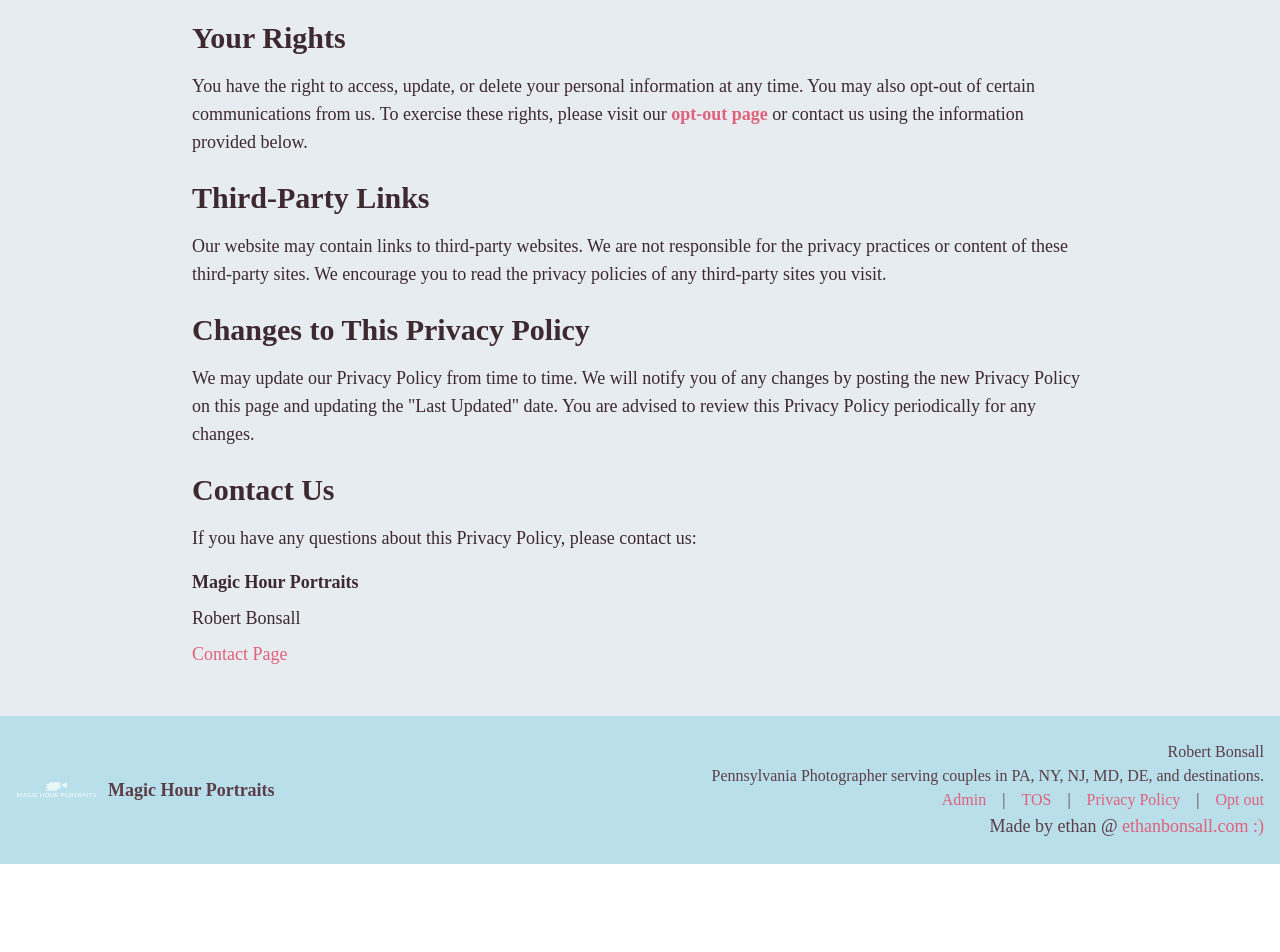
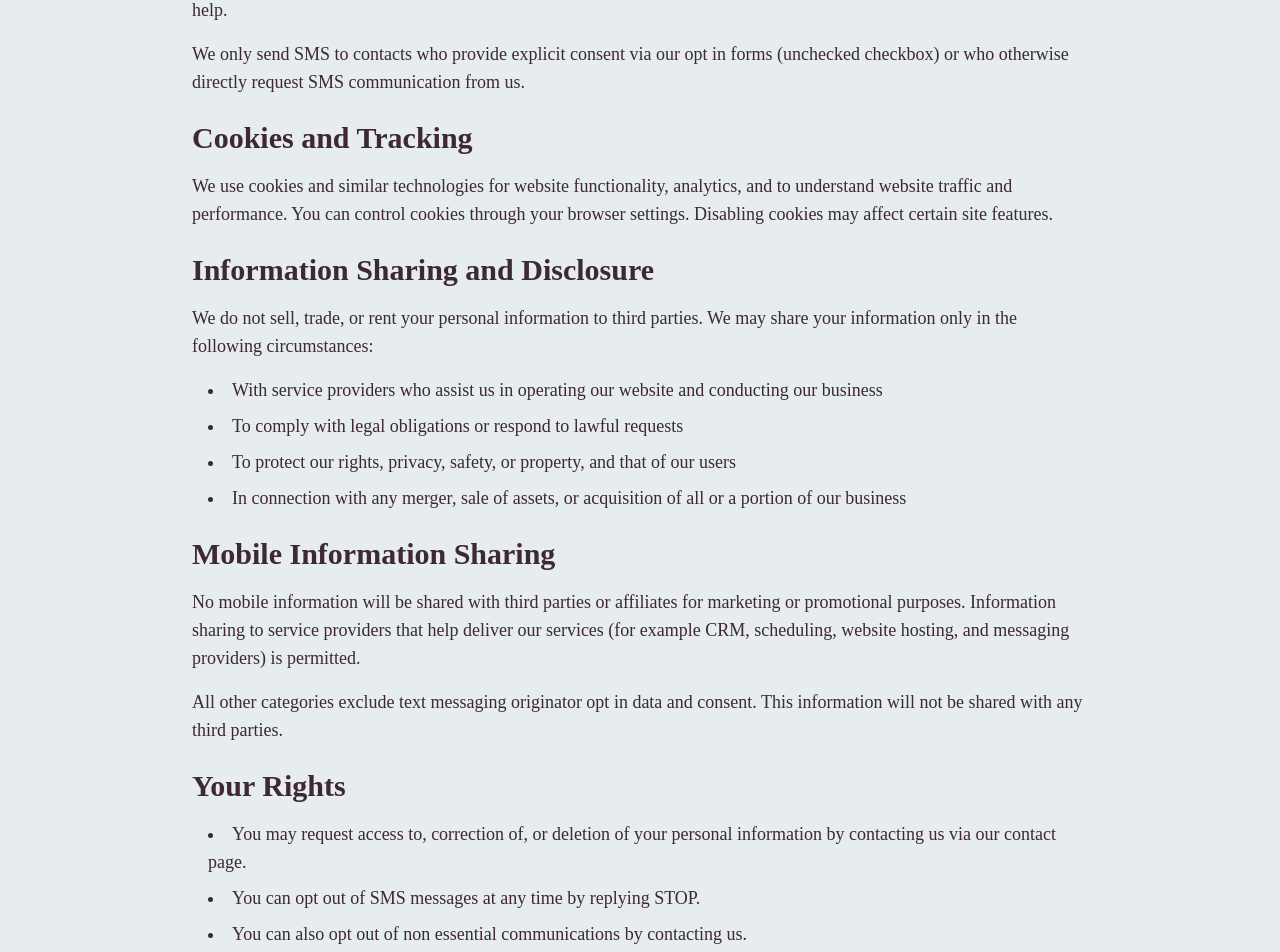
Before and after one commit to ethanbonsall/Magic-Hour-Portraits, a Next.js app in the folder web/: page /privacy-policy in a window 1280 px wide. Shown: the part 1520-2472 px from the top of the page. Before the commit the page ends 2384 px from the top, so only its background shows below. Built offline with nearby package versions, Linux system fonts and the light colour scheme.

Commit message:
Update to privacy

```diff
--- a/web/pages/privacy-policy.tsx
+++ b/web/pages/privacy-policy.tsx
@@ -149,6 +149,102 @@ const PrivacyPolicyPage = () => {
 
             <section className="space-y-4">
               <h2 className="text-2xl md:text-3xl font-semibold text-text-800">
+                SMS Communications and Opt In
+              </h2>
+              <p className="text-text-800">
+                If you opt in to receive SMS messages from Magic Hour Portraits,
+                we may send messages related to your enquiry and our services,
+                including enquiry confirmations, scheduling links, appointment
+                confirmations and reminders, and service updates related to your
+                request. Message frequency varies. Msg and data rates may apply.
+                Reply STOP to opt out. Reply HELP for help.
+              </p>
+              <p className="text-text-800">
+                We only send SMS to contacts who provide explicit consent via
+                our opt in forms (unchecked checkbox) or who otherwise directly
+                request SMS communication from us.
+              </p>
+            </section>
+
+            <section className="space-y-4">
+              <h2 className="text-2xl md:text-3xl font-semibold text-text-800">
+                Cookies and Tracking
+              </h2>
+              <p className="text-text-800">
+                We use cookies and similar technologies for website
+                functionality, analytics, and to understand website traffic and
+                performance. You can control cookies through your browser
+                settings. Disabling cookies may affect certain site features.
+              </p>
+            </section>
+
+            <section className="space-y-4">
+              <h2 className="text-2xl md:text-3xl font-semibold text-text-800">
+                Information Sharing and Disclosure
+              </h2>
+              <p className="text-text-800">
+                We do not sell, trade, or rent your personal information to
+                third parties. We may share your information only in the
+                following circumstances:
+              </p>
+              <ul className="list-disc list-inside space-y-2 ml-4 text-text-800">
+                <li>
+                  With service providers who assist us in operating our website
+                  and conducting our business
+                </li>
+                <li>
+                  To comply with legal obligations or respond to lawful requests
+                </li>
+                <li>
+                  To protect our rights, privacy, safety, or property, and that
+                  of our users
+                </li>
+                <li>
+                  In connection with any merger, sale of assets, or acquisition
+                  of all or a portion of our business
+                </li>
+              </ul>
+            </section>
+
+            <section className="space-y-4">
+              <h2 className="text-2xl md:text-3xl font-semibold text-text-800">
+                Mobile Information Sharing
+              </h2>
+              <p className="text-text-800">
+                No mobile information will be shared with third parties or
+                affiliates for marketing or promotional purposes. Information
+                sharing to service providers that help deliver our services (for
+                example CRM, scheduling, website hosting, and messaging
+                providers) is permitted.
+              </p>
+              <p className="text-text-800">
+                All other categories exclude text messaging originator opt in
+                data and consent. This information will not be shared with any
+                third parties.
+              </p>
+            </section>
+
+            <section className="space-y-4">
+              <h2 className="text-2xl md:text-3xl font-semibold text-text-800">
+                Your Rights
+              </h2>
+              <ul className="list-disc list-inside space-y-2 ml-4 text-text-800">
+                <li>
+                  You may request access to, correction of, or deletion of your
+                  personal information by contacting us via our contact page.
+                </li>
+                <li>
+                  You can opt out of SMS messages at any time by replying STOP.
+                </li>
+                <li>
+                  You can also opt out of non essential communications by
+                  contacting us.
+                </li>
+              </ul>
+            </section>
+
+            <section className="space-y-4">
+              <h2 className="text-2xl md:text-3xl font-semibold text-text-800">
                 Data Security
               </h2>
               <p className="text-text-800">
```
